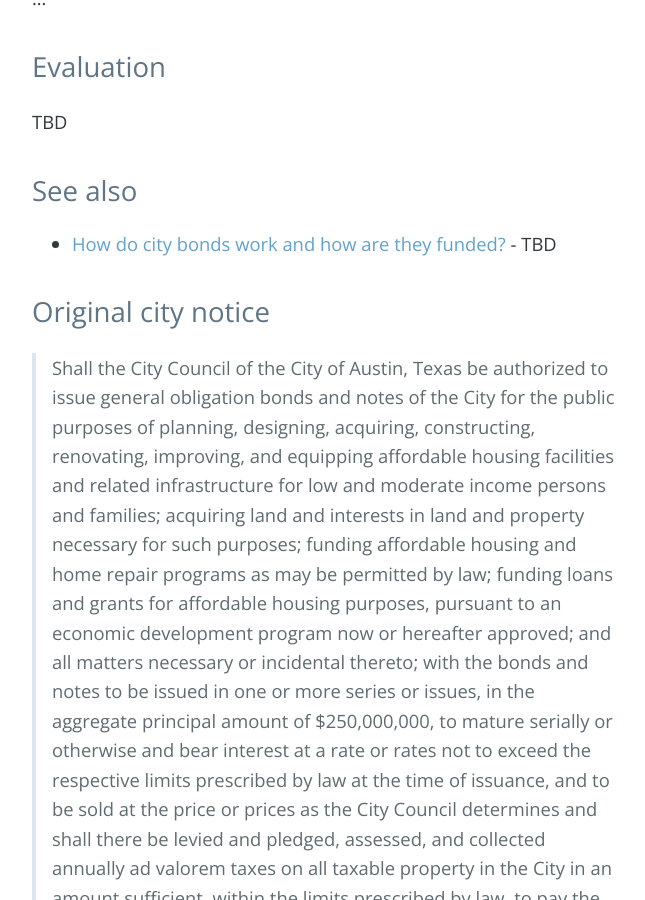
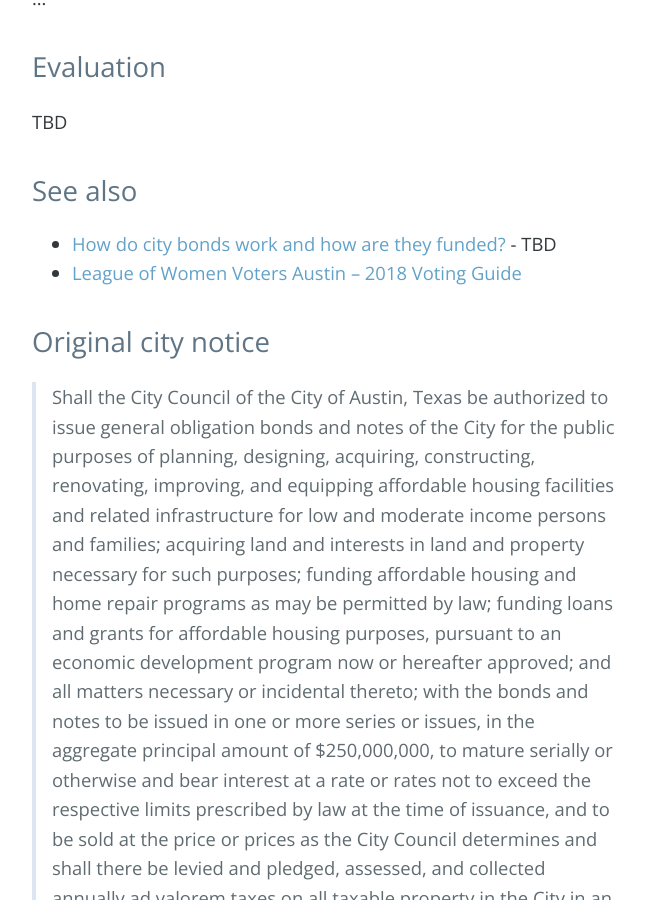
Before and after one commit to h3h/austinprops.city, a Jekyll site: the page built from _posts/2018-10-08-proposition-a.md, in a window 1280 px wide and 900 px high, scrolled down 810 px. Shown: the whole window, without its empty margins (288-933 px from the left). Built offline with Jekyll 4.4.1, drawn with Linux system fonts in a browser that asks for light colours.

Commit message:
Add LWV link

```diff
--- a/_posts/2018-10-08-proposition-a.md
+++ b/_posts/2018-10-08-proposition-a.md
@@ -25,6 +25,7 @@
 ## See also
 
 * [How do city bonds work and how are they funded?](#) - TBD
+* [League of Women Voters Austin – 2018 Voting Guide](https://lwvaustin.org/voter-guide/)
 
 ## Original city notice
 
```
